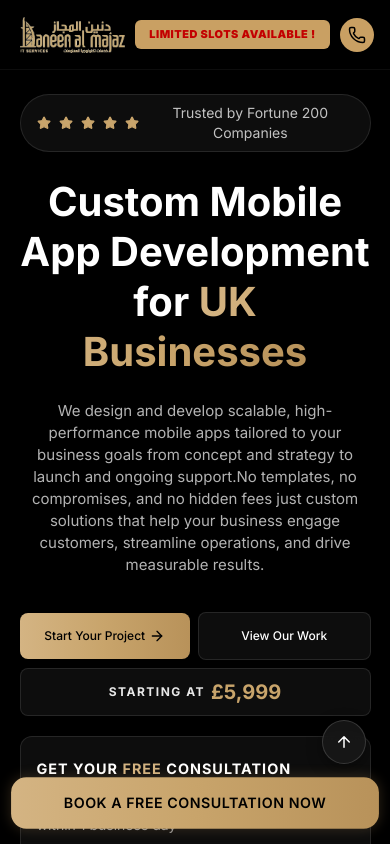
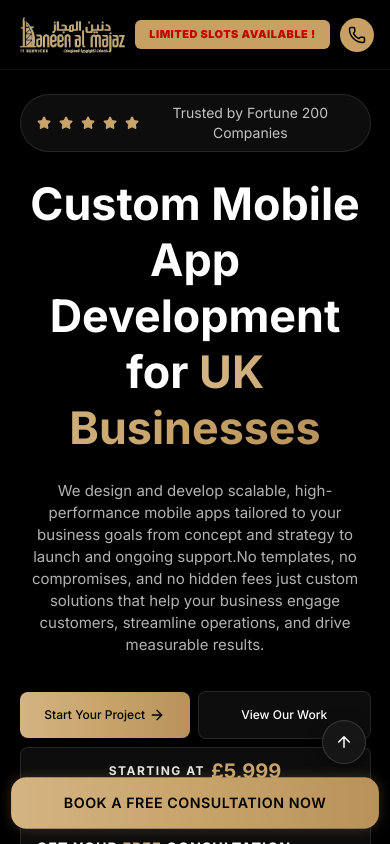
Before and after one commit to faheemnazir/landingpagedan, a React (Vite) app: page / in a window 390 px wide. Shown: the top 844 px of the page. Built offline with nearby package versions, Linux system fonts and the light colour scheme.

Commit message:
style: increase hero title font-size slightly more

```diff
--- a/src/components/Hero.css
+++ b/src/components/Hero.css
@@ -43,7 +43,7 @@
   font-family: 'Inter', sans-serif;
   font-style: normal;
   font-weight: 700;
-  font-size: clamp(2.4rem, 4.3vw, 5.8rem);
+  font-size: clamp(2.6rem, 4.6vw, 6.2rem);
   line-height: 1.15;
   color: #FFFFFF;
   margin: 0;
@@ -441,7 +441,7 @@
   }
 
   .hero-title {
-    font-size: 2.5rem;
+    font-size: 2.8rem;
     line-height: 1.25;
   }
 
```
